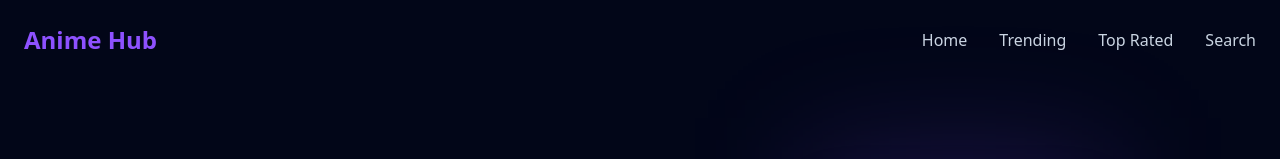
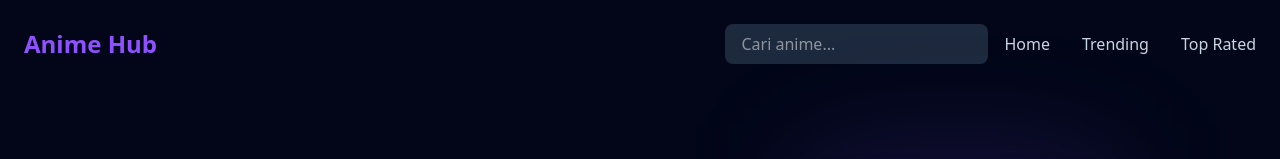
Before and after one commit to MuhammadFakhirAndito/anime-hub, a Next.js app: page / in a window 1280 px wide. Shown: the top 159 px of the page. Built offline with nearby package versions, Linux system fonts and the light colour scheme; no server answers.

Commit message:
Add anime search page with navbar search input

```diff
--- /dev/null
+++ b/app/search/page.tsx
@@ -0,0 +1,66 @@
+import AnimeCard from "@/components/animecard";
+import { Anime, searchAnime } from "@/services/anime";
+
+type Props = {
+  searchParams: Promise<{
+    q?: string;
+  }>;
+};
+
+export default async function SearchPage({
+  searchParams,
+}: Props) {
+  const { q } = await searchParams;
+
+  // Empty state: belum mengetik pencarian
+  if (!q) {
+    return (
+      <main className="container mx-auto px-4 py-6">
+        <h1 className="text-2xl font-bold">
+          Cari anime favoritmu
+        </h1>
+
+        <p className="mt-2 text-slate-400">
+          Masukkan judul anime pada kolom pencarian.
+        </p>
+      </main>
+    );
+  }
+
+  const anime: Anime[] = await searchAnime(q);
+
+  // Empty state: hasil tidak ditemukan
+  if (anime.length === 0) {
+    return (
+      <main className="container mx-auto px-4 py-6">
+        <h1 className="text-2xl font-bold">
+          Hasil pencarian: {q}
+        </h1>
+
+        <p className="mt-4 text-slate-400">
+          Anime tidak ditemukan.
+        </p>
+      </main>
+    );
+  }
+
+  return (
+    <main className="container mx-auto px-4 py-6">
+      <h1 className="text-2xl font-bold mb-6">
+        Hasil pencarian: {q}
+      </h1>
+
+      <div className="grid grid-cols-2 md:grid-cols-4 gap-4">
+        {anime.map((item) => (
+          <AnimeCard
+            key={item.mal_id}
+            id={item.mal_id}
+            title={item.title}
+            image={item.images.jpg.image_url}
+            score={item.score}
+          />
+        ))}
+      </div>
+    </main>
+  );
+}
--- a/components/navbar.tsx
+++ b/components/navbar.tsx
@@ -1,27 +1,54 @@
+import Link from "next/link";
+
 export default function Navbar() {
   return (
     <nav className="flex items-center justify-between py-6">
-      <h1 className="text-2xl font-bold text-violet-500">
+      <Link
+        href="/"
+        className="text-2xl font-bold text-violet-500"
+      >
         Anime Hub
-      </h1>
+      </Link>
+
+      <div className="flex items-center gap-4">
+        <form action="/search">
+          <input
+            type="text"
+            name="q"
+            placeholder="Cari anime..."
+            className="rounded-lg bg-slate-800 px-4 py-2 text-white outline-none focus:ring-2 focus:ring-violet-500"
+          />
+        </form>
 
         <ul className="hidden md:flex items-center gap-8 text-slate-300">
-        <li className="cursor-pointer hover:text-white">
+          <li>
+            <Link
+              href="/"
+              className="hover:text-white"
+            >
               Home
+            </Link>
           </li>
 
-        <li className="cursor-pointer hover:text-white">
+          <li>
+            <Link
+              href="/trending"
+              className="hover:text-white"
+            >
               Trending
+            </Link>
           </li>
 
-        <li className="cursor-pointer hover:text-white">
+          <li>
+            <Link
+              href="/top-rated"
+              className="hover:text-white"
+            >
               Top Rated
-        </li>
-
-        <li className="cursor-pointer hover:text-white">
-          Search
+            </Link>
           </li>
         </ul>
+      </div>
     </nav>
   );
 }
--- a/services/anime.ts
+++ b/services/anime.ts
@@ -32,3 +32,15 @@ export async function getAnimeById(id: string) {
 
   return data.data;
 }
+
+export async function searchAnime(
+  query: string
+): Promise<Anime[]> {
+  const res = await fetch(
+    `https://api.jikan.moe/v4/anime?q=${encodeURIComponent(query)}&limit=12`
+  );
+
+  const data = await res.json();
+
+  return data.data;
+}
```
Lines whose indentation alone changed are shown as unchanged.
